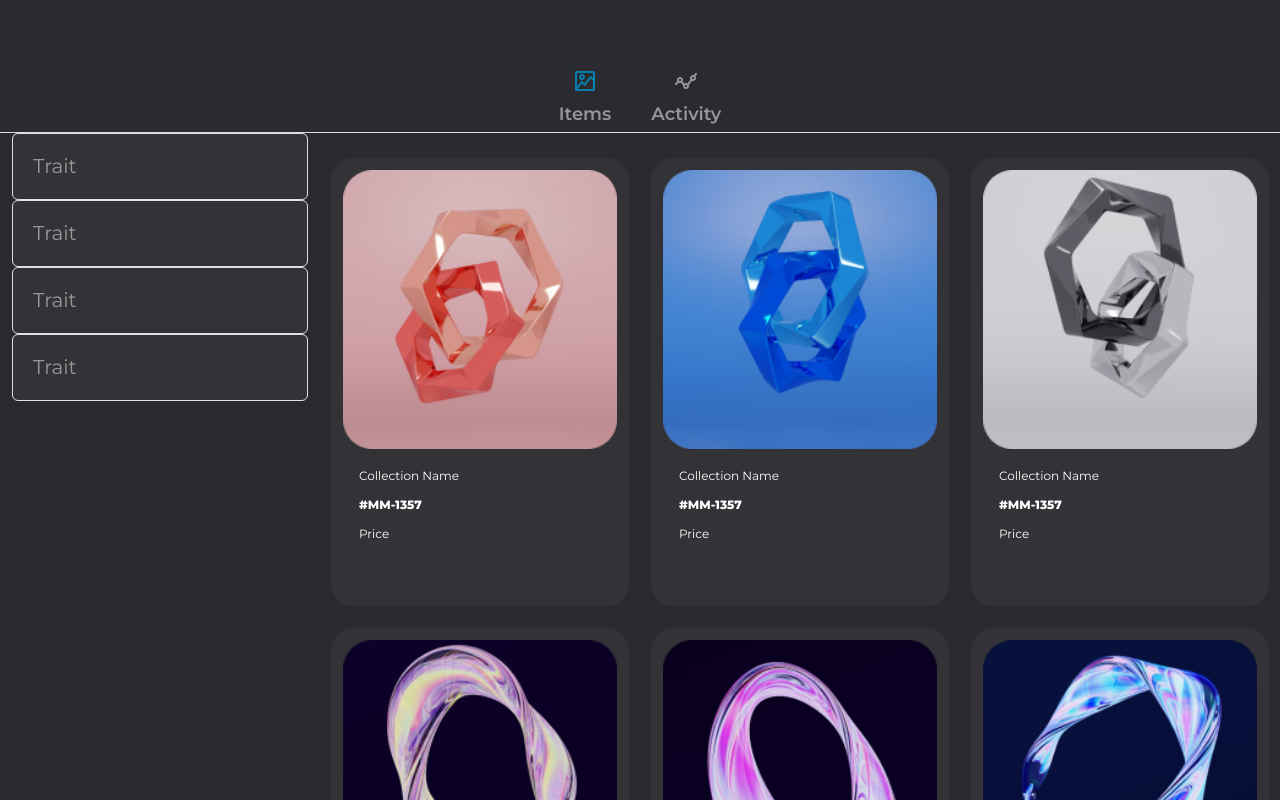
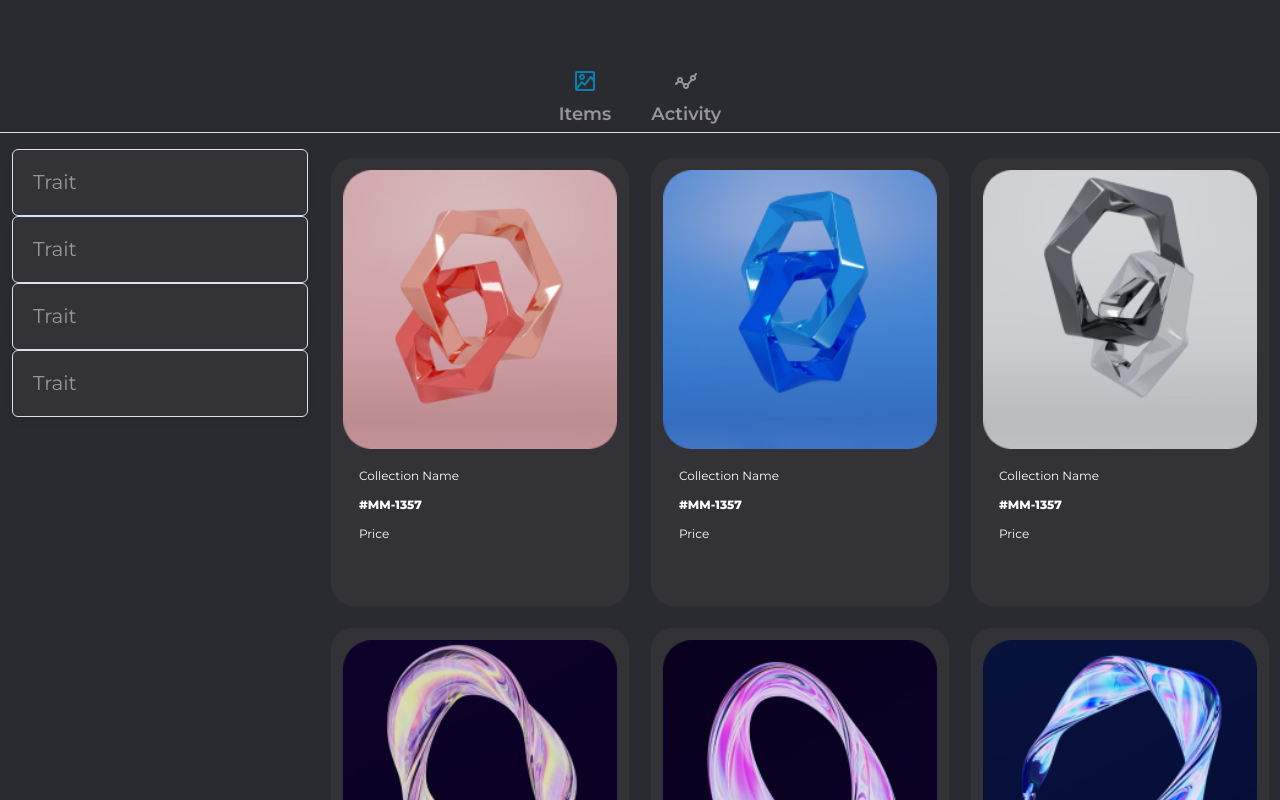
Before and after one commit to mi-meta/marketplace_frontend, a React (Create React App) app: page /collection in a window 1280 px wide. Shown: the part 620-1420 px from the top of the page. Built offline with nearby package versions, Linux system fonts and the light colour scheme.

Commit message:
Update Collection.tsx

```diff
--- a/src/pages/Collection.tsx
+++ b/src/pages/Collection.tsx
@@ -62,7 +62,7 @@ function Collection() {
         </Stack>
       </Row>
       <Row className="mb-3 collection-body">
-        <Col lg={3}>
+        <Col lg={3} className="mt-3">
           <ListGroup as="ol">
             <ListGroup.Item as="li">
               <span>Trait</span>
```
